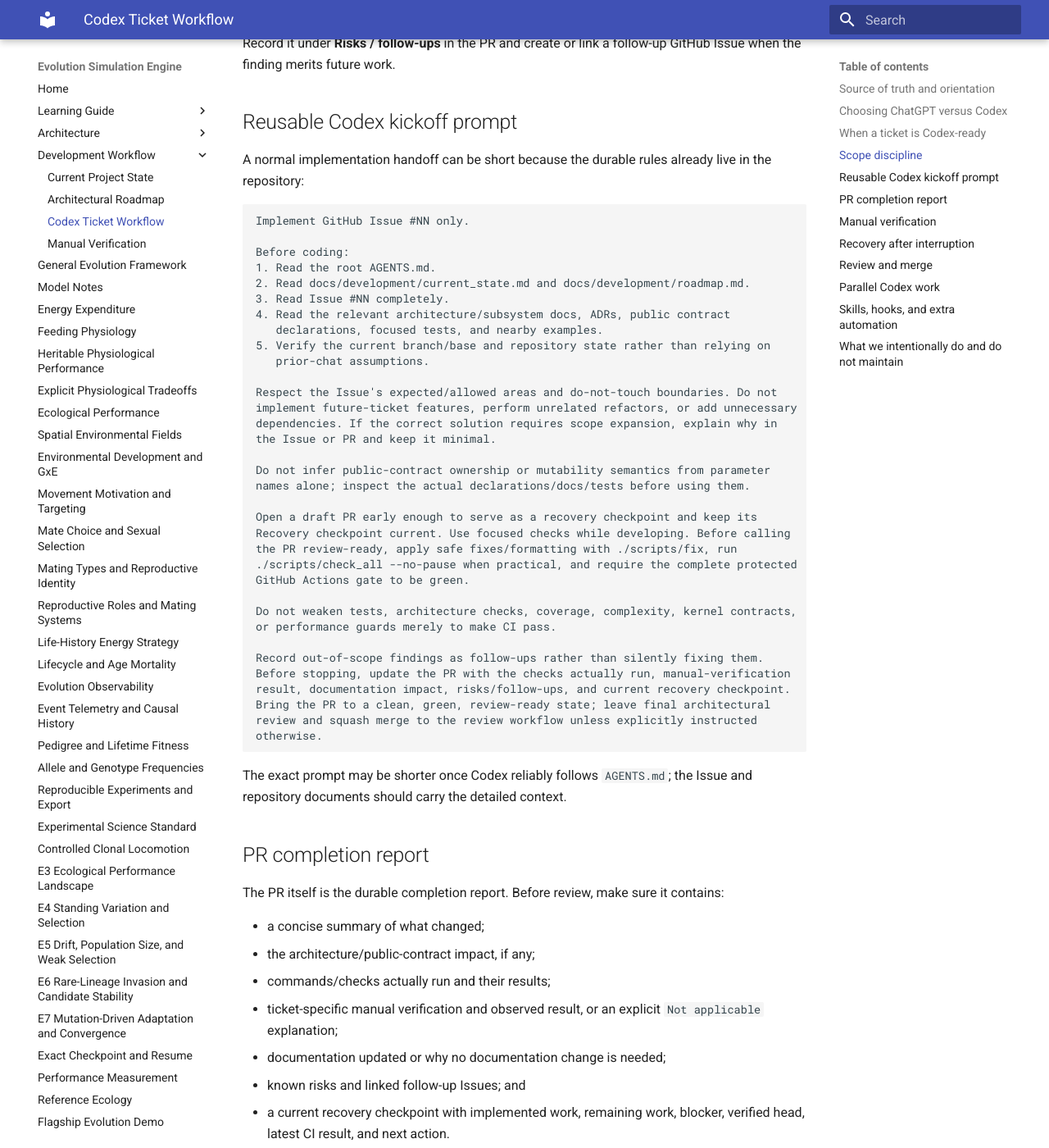
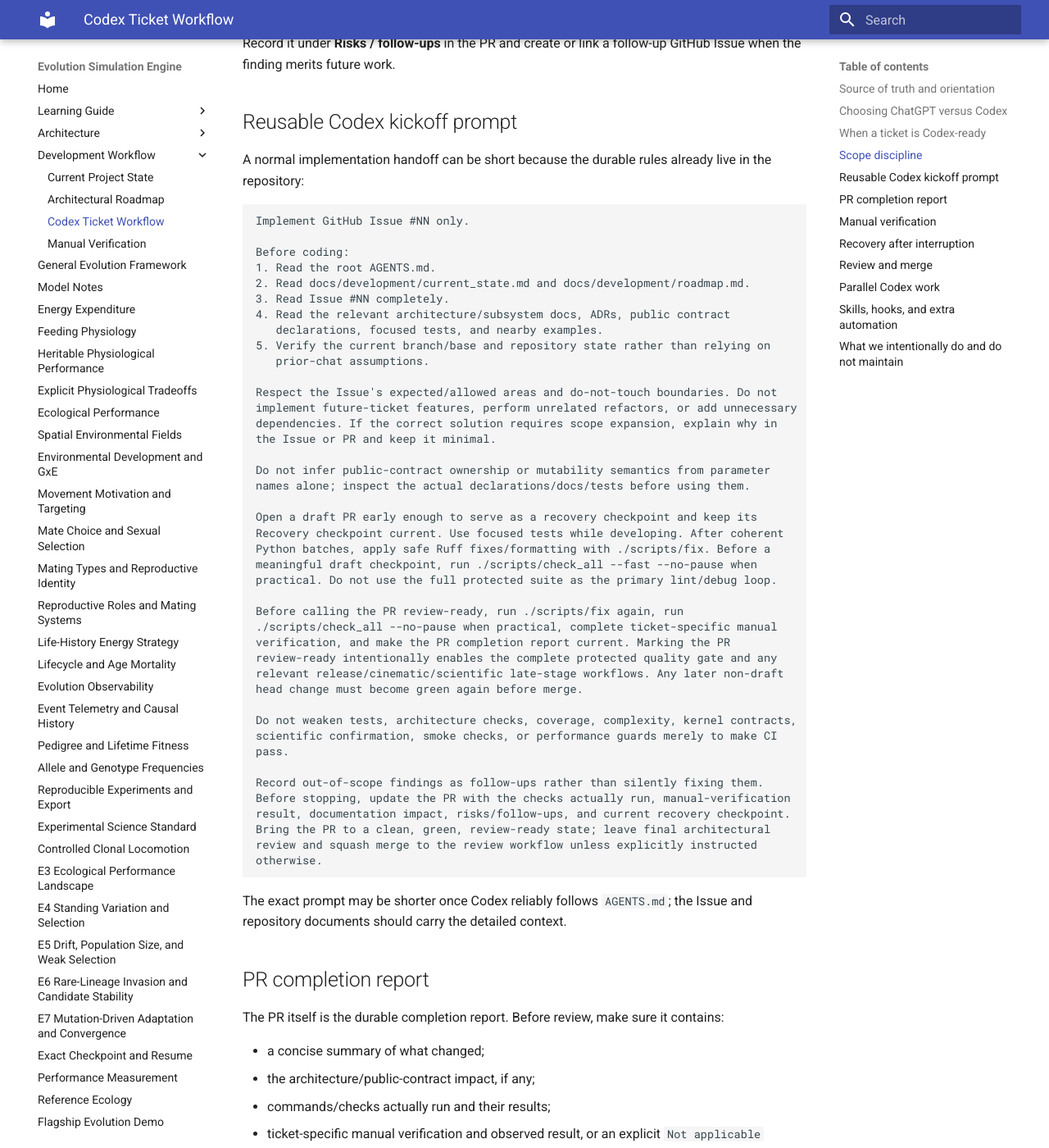
Before and after one commit to abdullahkhan57721/evolution-simulation-engine, an MkDocs documentation site: the page built from docs/development/codex_workflow.md, in a window 1280 px wide and 1400 px high, scrolled down 2556 px. Shown: the whole window at 82% size. Built offline with MkDocs 1.6.1 and Material for MkDocs 9.7.7, drawn with Linux system fonts in a browser that asks for light colours; some of the changed text lies outside the part shown.

Commit message:
Docs: align Codex handoffs with fast draft and full final gates

```diff
--- a/docs/development/codex_workflow.md
+++ b/docs/development/codex_workflow.md
@@ -126,13 +126,21 @@ Do not infer public-contract ownership or mutability semantics from parameter
 names alone; inspect the actual declarations/docs/tests before using them.
 
 Open a draft PR early enough to serve as a recovery checkpoint and keep its
-Recovery checkpoint current. Use focused checks while developing. Before calling
-the PR review-ready, apply safe fixes/formatting with ./scripts/fix, run
-./scripts/check_all --no-pause when practical, and require the complete protected
-GitHub Actions gate to be green.
+Recovery checkpoint current. Use focused tests while developing. After coherent
+Python batches, apply safe Ruff fixes/formatting with ./scripts/fix. Before a
+meaningful draft checkpoint, run ./scripts/check_all --fast --no-pause when
+practical. Do not use the full protected suite as the primary lint/debug loop.
+
+Before calling the PR review-ready, run ./scripts/fix again, run
+./scripts/check_all --no-pause when practical, complete ticket-specific manual
+verification, and make the PR completion report current. Marking the PR
+review-ready intentionally enables the complete protected quality gate and any
+relevant release/cinematic/scientific late-stage workflows. Any later non-draft
+head change must become green again before merge.
 
 Do not weaken tests, architecture checks, coverage, complexity, kernel contracts,
-or performance guards merely to make CI pass.
+scientific confirmation, smoke checks, or performance guards merely to make CI
+pass.
 
 Record out-of-scope findings as follow-ups rather than silently fixing them.
 Before stopping, update the PR with the checks actually run, manual-verification
@@ -164,9 +172,10 @@ Do not manually duplicate information Git already exposes reliably. The PR diff
 is the authoritative file-change list; a separately maintained file inventory is
 usually unnecessary.
 
-If the milestone materially changes project orientation or roadmap direction,
-update `current_state.md` and/or `roadmap.md` in the same PR. Do not update them
-for trivial maintenance or copy volatile SHAs/CI state into them.
+If the milestone materially changes architectural capability, current development
+front, known friction, collaboration policy, or roadmap direction, update
+`current_state.md` and/or `roadmap.md` in the same PR. Do not update them for
+trivial maintenance or copy volatile SHAs/CI state into them.
 
 ## Manual verification
 
@@ -201,7 +210,9 @@ Issue + branch
     ↓
 Chat implementation
     ↓
-PR + focused checks + protected CI
+draft PR + focused tests + fast checkpoint CI
+    ↓
+review-ready + complete protected/late-stage CI
     ↓
 independent review
     ↓
@@ -223,7 +234,9 @@ Codex implementation
         ↓
 draft PR + recovery checkpoint
         ↓
-focused checks + protected CI
+focused tests + fast checkpoint CI
+        ↓
+review-ready + complete protected/late-stage CI
         ↓
 independent Chat/reviewer architecture review
         ↓
```
Also changed, not shown: other parts of docs/development/codex_workflow.md (+2 -2 lines).
